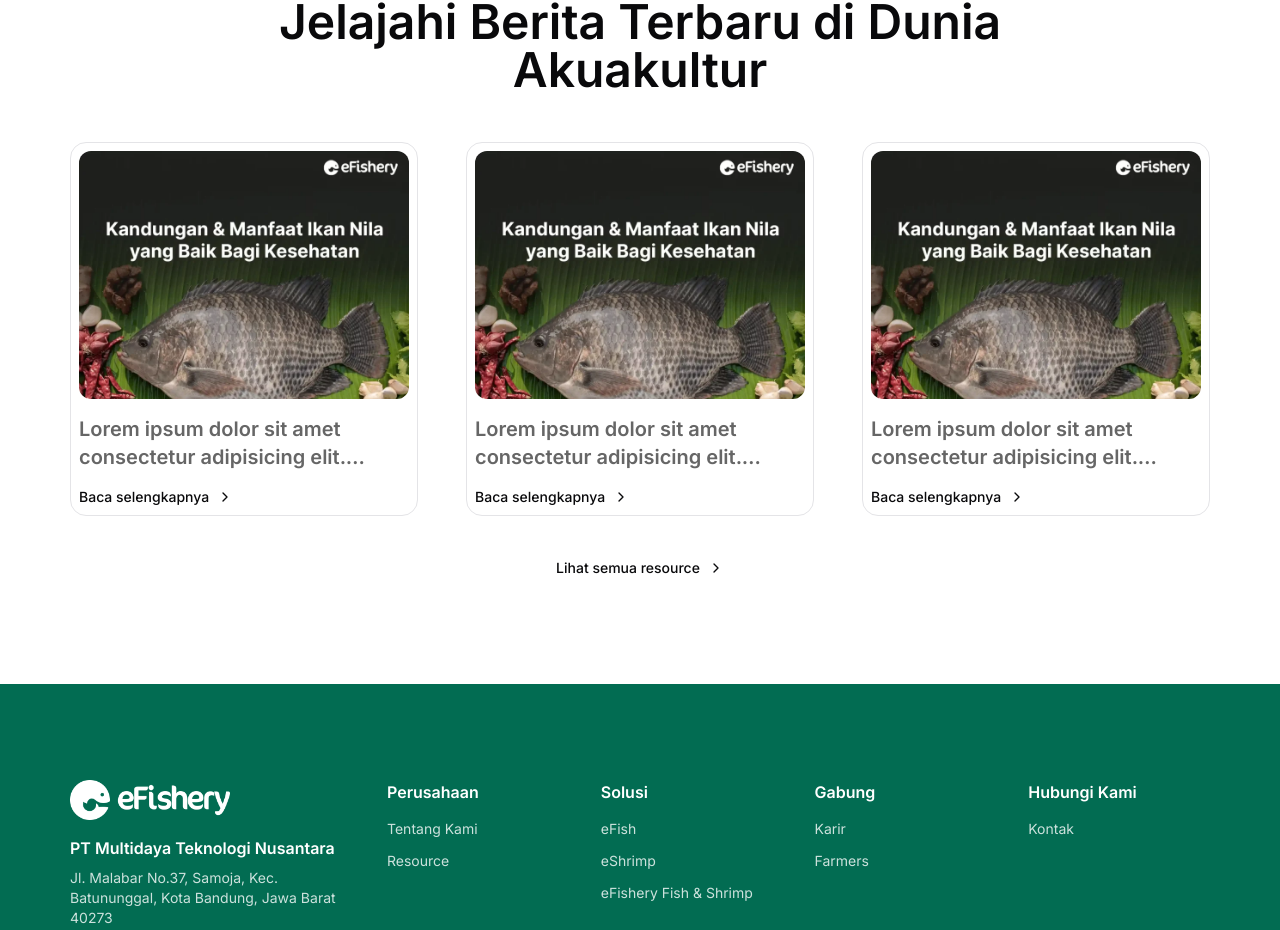
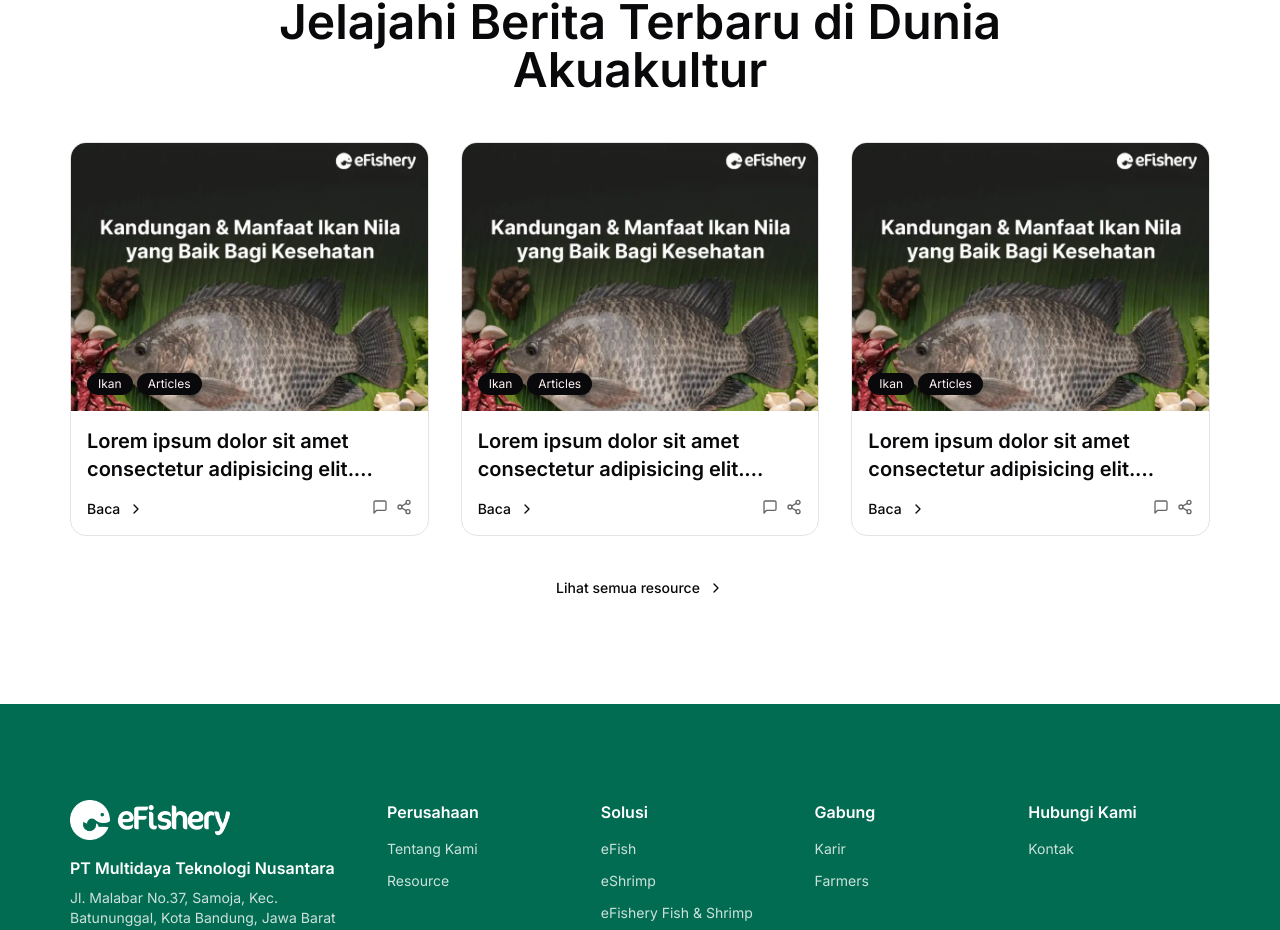
Before and after one commit to shendrongddv/20231114-efishery-clone-next, a Next.js app: page / in a window 1280 px wide. Shown: the part 2763-3693 px from the top of the page. Built offline with nearby package versions, Linux system fonts and the light colour scheme.

Commit message:
20231114: JoinUs

```diff
--- a/app/(home)/_components/article-card.tsx
+++ b/app/(home)/_components/article-card.tsx
@@ -1,13 +1,17 @@
+import { Badge } from "@/components/ui/badge";
 import { Button } from "@/components/ui/button";
-import { ChevronRight } from "lucide-react";
+import { Item } from "@radix-ui/react-dropdown-menu";
+import { ChevronRight, MessageSquare, Share2 } from "lucide-react";
 import Image from "next/image";
 import Link from "next/link";
 
 export const ArticleCard = () => {
   return (
-    <div className="group grid gap-4 rounded-2xl border p-2 transition duration-500">
+    <div className="group grid overflow-hidden rounded-2xl border transition duration-500">
       {/* # */}
-      <figure className="aspect-h-3 aspect-w-4 grid w-full place-content-start overflow-hidden rounded-xl">
+      <div className="relative isolate flex flex-col">
+        {/* ### */}
+        <figure className="aspect-h-3 aspect-w-4 z-0 grid w-full place-content-center overflow-hidden">
           <Image
             src="/manfaat-ikan-nila-768x768.webp"
             alt="Image"
@@ -17,19 +21,42 @@
           />
         </figure>
 
+        {/* ### */}
+        <div className="absolute inset-0 z-10 flex items-end justify-start gap-1 p-4">
+          <Badge variant="default" className="bg-foreground font-normal">
+            Ikan
+          </Badge>
+          <Badge variant="default" className="bg-foreground font-normal">
+            Articles
+          </Badge>
+        </div>
+      </div>
+
       {/* # */}
-      <h3 className="line-clamp-2 text-lg font-semibold md:text-xl">
+      <div className="grid gap-4 p-4">
+        {/* ## */}
+        <h3 className="line-clamp-2 text-lg font-semibold text-foreground transition duration-500 group-hover:text-primary md:text-xl">
           Lorem ipsum dolor sit amet consectetur adipisicing elit. Placeat
           consequuntur mollitia quidem.
         </h3>
 
-      {/* # */}
+        {/* ## */}
+        <div className="flex justify-between">
+          {/* ### */}
           <Button asChild variant="link" className="h-max w-max px-0">
             <Link href="/" aria-label="Link">
-          Baca selengkapnya
+              Baca
               <ChevronRight className="ml-2 h-4 w-4" />
             </Link>
           </Button>
+
+          {/* ### */}
+          <div className="flex gap-2">
+            <MessageSquare className="h-4 w-4" />
+            <Share2 className="h-4 w-4" />
+          </div>
+        </div>
+      </div>
     </div>
   );
 };
--- a/app/(home)/_components/blog.tsx
+++ b/app/(home)/_components/blog.tsx
@@ -14,7 +14,7 @@
         </h2>
 
         {/* Row */}
-        <ul className="grid w-full gap-8 sm:grid-cols-2 md:grid-cols-3 md:gap-12">
+        <ul className="grid w-full gap-8 sm:grid-cols-2 md:grid-cols-3">
           {dataArticles?.map((item) => (
             <li key={item.id}>
               <ArticleCard />
--- /dev/null
+++ b/components/ui/badge.tsx
@@ -0,0 +1,36 @@
+import * as React from "react"
+import { cva, type VariantProps } from "class-variance-authority"
+
+import { cn } from "@/lib/utils"
+
+const badgeVariants = cva(
+  "inline-flex items-center rounded-full border px-2.5 py-0.5 text-xs font-semibold transition-colors focus:outline-none focus:ring-2 focus:ring-ring focus:ring-offset-2",
+  {
+    variants: {
+      variant: {
+        default:
+          "border-transparent bg-primary text-primary-foreground hover:bg-primary/80",
+        secondary:
+          "border-transparent bg-secondary text-secondary-foreground hover:bg-secondary/80",
+        destructive:
+          "border-transparent bg-destructive text-destructive-foreground hover:bg-destructive/80",
+        outline: "text-foreground",
+      },
+    },
+    defaultVariants: {
+      variant: "default",
+    },
+  }
+)
+
+export interface BadgeProps
+  extends React.HTMLAttributes<HTMLDivElement>,
+    VariantProps<typeof badgeVariants> {}
+
+function Badge({ className, variant, ...props }: BadgeProps) {
+  return (
+    <div className={cn(badgeVariants({ variant }), className)} {...props} />
+  )
+}
+
+export { Badge, badgeVariants }
```
Lines whose indentation alone changed are shown as unchanged.
